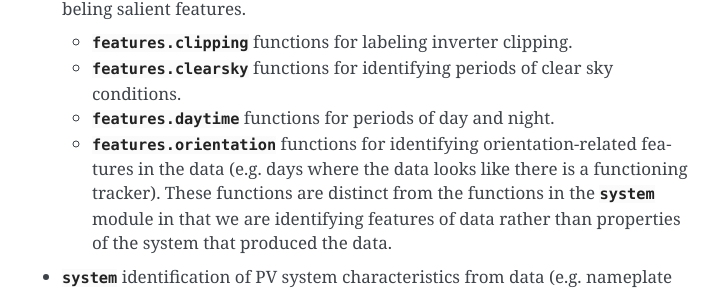
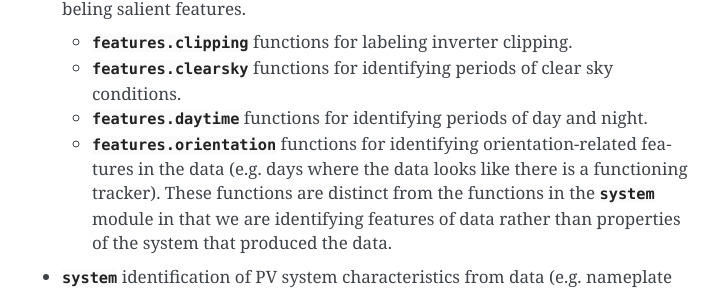
Before and after one commit to pvlib/pvanalytics, a Sphinx documentation site: the page built from docs/index.rst, in a window 1280 px wide and 900 px high, scrolled down 637 px. Shown: the part 154-447 px from the top of the window, without its empty margins (388-1106 px from the left). Built offline with Sphinx 7.4.7, drawn with Linux system fonts in a browser that asks for light colours.

Commit message:
Update docs/index.rst
Co-authored-by: Cliff Hansen <cwhanse@sandia.gov>

```diff
--- a/docs/index.rst
+++ b/docs/index.rst
@@ -46,7 +46,7 @@ library status.
   - :py:mod:`features.clipping` functions for labeling inverter clipping.
   - :py:mod:`features.clearsky` functions for identifying periods of clear sky
     conditions.
-  - :py:mod:`features.daytime` functions for periods of day and night.
+  - :py:mod:`features.daytime` functions for identifying periods of day and night.
   - :py:mod:`features.orientation` functions for identifying
     orientation-related features in the data (e.g. days where the data looks
     like there is a functioning tracker). These functions are distinct from the
```
